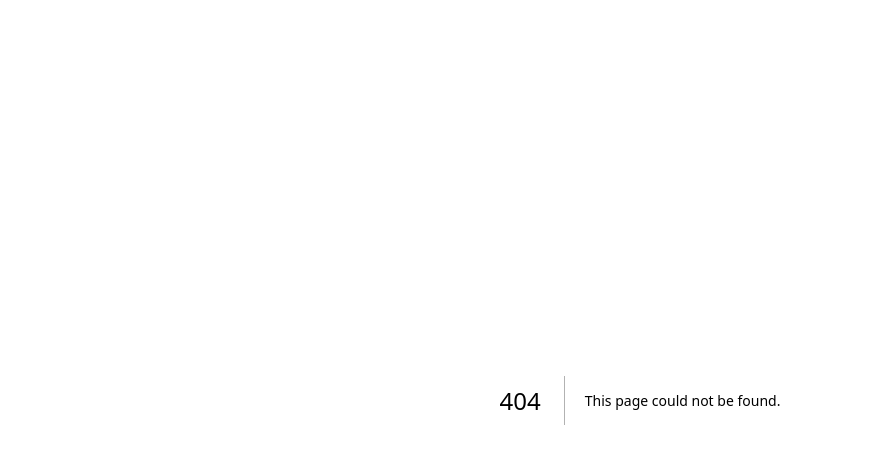
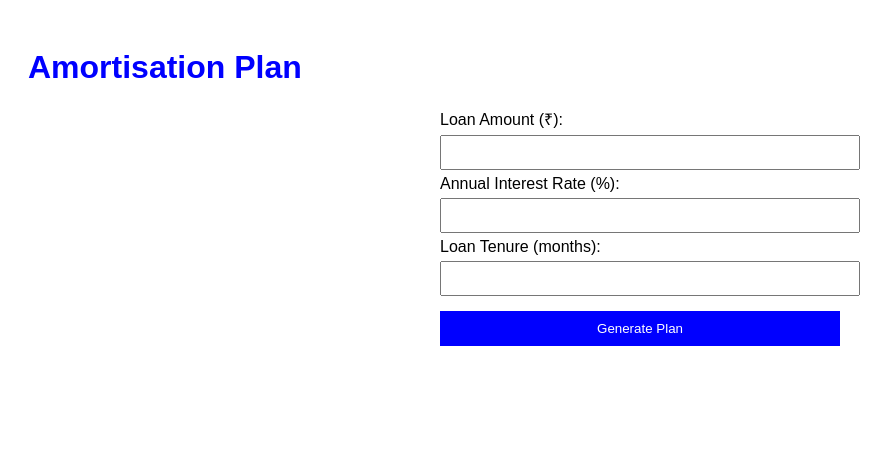
Before and after one commit to rohan9424/Finwealth, a Next.js app: page /amortisation-plan in a window 1280 px wide. Before the commit this address had no page. Shown: the top 464 px of the page, without its empty margins (0-894 px from the left). Built offline with nearby package versions, Linux system fonts and the light colour scheme.

Commit message:
Create amortisation-plan.js

```diff
--- /dev/null
+++ b/pages/amortisation-plan.js
@@ -0,0 +1,129 @@
+import { useState } from "react";
+import Head from "next/head";
+
+export default function AmortisationPlan() {
+  const [principal, setPrincipal] = useState("");
+  const [rate, setRate] = useState("");
+  const [months, setMonths] = useState("");
+  const [schedule, setSchedule] = useState([]);
+
+  const calculatePlan = () => {
+    const p = parseFloat(principal);
+    const monthlyRate = parseFloat(rate) / 12 / 100;
+    const n = parseInt(months);
+
+    if (!p || !monthlyRate || !n) {
+      alert("Please enter all values correctly!");
+      return;
+    }
+
+    const emi =
+      (p * monthlyRate * Math.pow(1 + monthlyRate, n)) /
+      (Math.pow(1 + monthlyRate, n) - 1);
+
+    let balance = p;
+    let plan = [];
+
+    for (let i = 1; i <= n; i++) {
+      const interest = balance * monthlyRate;
+      const principalPaid = emi - interest;
+      balance -= principalPaid;
+
+      plan.push({
+        month: i,
+        emi: emi.toFixed(2),
+        principalPaid: principalPaid.toFixed(2),
+        interestPaid: interest.toFixed(2),
+        remaining: balance > 0 ? balance.toFixed(2) : "0.00",
+      });
+    }
+
+    setSchedule(plan);
+  };
+
+  return (
+    <div style={{ fontFamily: "Arial, sans-serif", padding: "20px" }}>
+      <Head>
+        <title>Amortisation Plan - Finwealth</title>
+        <meta
+          name="description"
+          content="Get a month-by-month breakdown of your loan repayment with Finwealth's Amortisation Plan tool."
+        />
+      </Head>
+
+      <h1 style={{ color: "blue" }}>Amortisation Plan</h1>
+
+      <div style={{ maxWidth: "400px", margin: "auto" }}>
+        <label>Loan Amount (₹):</label>
+        <input
+          type="number"
+          value={principal}
+          onChange={(e) => setPrincipal(e.target.value)}
+          style={{ width: "100%", padding: "8px", margin: "5px 0" }}
+        />
+
+        <label>Annual Interest Rate (%):</label>
+        <input
+          type="number"
+          value={rate}
+          onChange={(e) => setRate(e.target.value)}
+          style={{ width: "100%", padding: "8px", margin: "5px 0" }}
+        />
+
+        <label>Loan Tenure (months):</label>
+        <input
+          type="number"
+          value={months}
+          onChange={(e) => setMonths(e.target.value)}
+          style={{ width: "100%", padding: "8px", margin: "5px 0" }}
+        />
+
+        <button
+          onClick={calculatePlan}
+          style={{
+            width: "100%",
+            padding: "10px",
+            background: "blue",
+            color: "white",
+            border: "none",
+            marginTop: "10px",
+            cursor: "pointer",
+          }}
+        >
+          Generate Plan
+        </button>
+      </div>
+
+      {schedule.length > 0 && (
+        <div style={{ marginTop: "20px", overflowX: "auto" }}>
+          <table
+            border="1"
+            cellPadding="8"
+            style={{ borderCollapse: "collapse", width: "100%" }}
+          >
+            <thead>
+              <tr style={{ background: "#f0f0f0" }}>
+                <th>Month</th>
+                <th>EMI (₹)</th>
+                <th>Principal Paid (₹)</th>
+                <th>Interest Paid (₹)</th>
+                <th>Remaining Balance (₹)</th>
+              </tr>
+            </thead>
+            <tbody>
+              {schedule.map((row) => (
+                <tr key={row.month}>
+                  <td>{row.month}</td>
+                  <td>{row.emi}</td>
+                  <td>{row.principalPaid}</td>
+                  <td>{row.interestPaid}</td>
+                  <td>{row.remaining}</td>
+                </tr>
+              ))}
+            </tbody>
+          </table>
+        </div>
+      )}
+    </div>
+  );
+}
```
